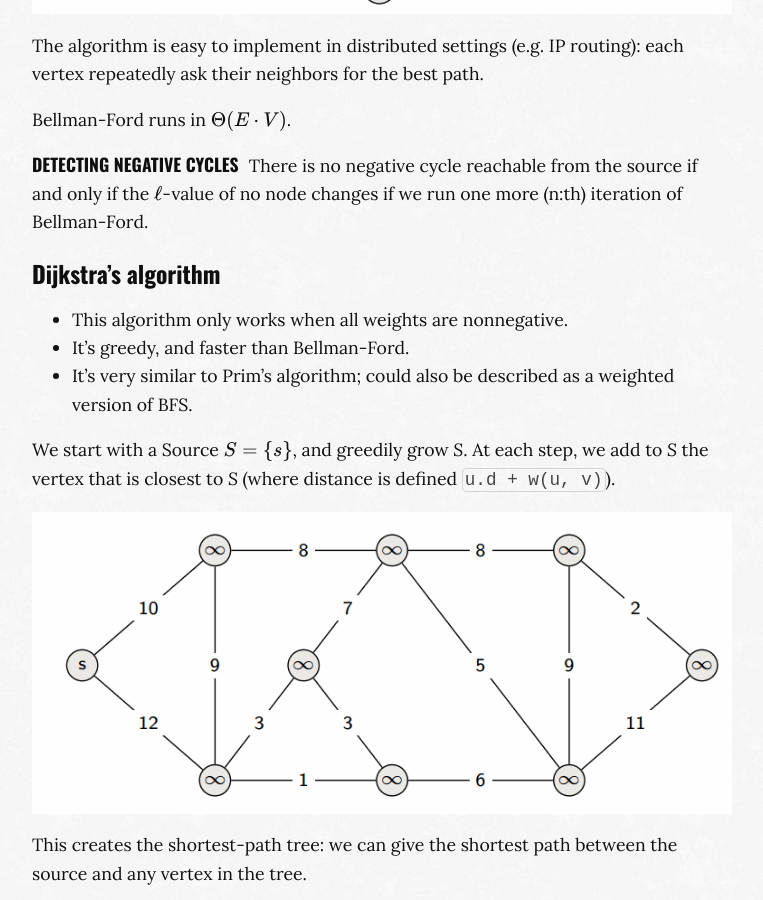
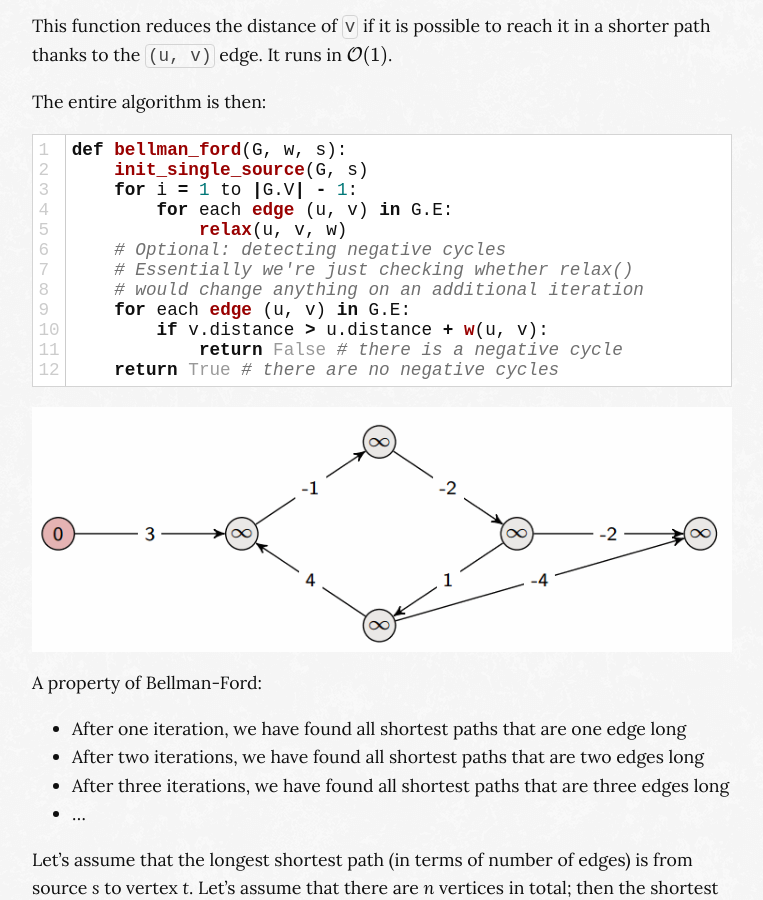
Before and after one commit to MaximeKjaer/kjaer.io, a Jekyll site: the page built from _posts/2016-09-23-algorithms.md, in a window 1280 px wide and 900 px high, scrolled down 55888 px. Shown: the whole window, without its empty margins (258-1021 px from the left). Built offline with Jekyll 4.4.1, drawn with Linux system fonts in a browser that asks for light colours; formulas are drawn with MathJax 3; comment, search, counter and statistics services are not loaded; some of the changed text lies outside the part shown.

Commit message:
Second review of Algorithms notes

```diff
--- a/_posts/2016-09-23-algorithms.md
+++ b/_posts/2016-09-23-algorithms.md
@@ -1617,7 +1617,14 @@
 
 To implement the union, we can make the root of the smaller tree a child of the root of the larger tree. In a good implementation, we use the rank instead of the size to compare the trees, since measuring the size takes time, and rank is an upper bound on the height of a node anyway. Therefore, a proper implementation would make the root with the *smaller rank* a child of the root with the *larger rank*; this is **union-by-rank**.
 
-`find-set` can be implemented with path compression, where every node it meets is made a child of the root; this is **path-compression**.
+`find-set` can be implemented with path compression, where every node it meets while making its way to the top is made a child of the root; this is **path-compression**.
+
+<figure>
+    <img src="/images/algorithms/path-compression.png" alt="Example of path compression">
+    <figcaption>The result of running <code class="highlighter-rouge">find_set(a)</code></figcaption>
+</figure>
+
+Below is one implementation of the operations on this data structure.
 
 {% highlight python linenos %}
 def make_set(x):
@@ -1626,16 +1633,16 @@
 
 def find_set(x):
     if x != x.parent
-        x.parent = find_set(x.parent) # this flattens the tree, makes everything a child of the root.
+        x.parent = find_set(x.parent) # path compression
     return x.parent
 
 def union(x, y):
-    link(find_set(x), find_set(y))
+    link(find_set(x), find_set(y)) # path compression here as well
 
 def link(x, y):
-    if x.rank > y.rank:
+    if x.rank > y.rank: # union by rank
         y.parent = x
-    else:
+    else: # if they have the same rank, the 2nd argument becomes parent
         x.parent = y
         if x.rank == y.rank:
             y.rank = y.rank + 1
@@ -1725,7 +1732,7 @@
 - Sort *E*: $$\mathcal{O}(E\log{E})$$
 - Second for loop: $$\mathcal{O}(E)$$ times `find_sets` and `unions`
 
-So this can run in $$\mathcal{O}(E\log{V})$$; runtime is dominated by the sorting algorithm.
+So this can run in $$\mathcal{O}(E\log{V})$$ (or, equivalently, $$\mathcal{O}(E\log{E}$$ since $$E=V^2$$ at most); runtime is dominated by the sorting algorithm.
 
 ### Summary
 - Greedy is good (sometimes)
@@ -1746,29 +1753,33 @@
 
 
 ### Bellman-Ford algorithm
+Bellman-Ford runs in $$\Theta(E\cdot V)$$. Unlike Dijkstra, it allows negative edge weights, as long as no negative-weight cycle (a cycle where the weights add up to a negative number) is reachable from the source. The algorithm is easy to implement in distributed settings (e.g. IP routing): each vertex repeatedly asks their neighbors for the best path.
+
 - **Input**: Directed graph with weighted edges, source *s*, no negative cycles.
 - **Ouput**: The shortest path from *s* to *t*
 
-The algorithm starts by trivial initialization:
+It starts by trivial initialization, in which the distance of every vertex is set to infinity, and their predecessor is non-existent:
 
 {% highlight python linenos %}
 def init_single_source(G, s):
     for each v in G.V:
-        v.d = infinity
+        v.distance = infinity
         v.predecessor = Nil
     s.d = 0
 {% endhighlight %}
 
-Bellman-Ford updates shortest-path estimates iteratively by using `relax`. We allow negative weight, as long as no negative-weight cycle (a cycle where the weights add up to a negative number) is reachable from the source.
+Bellman-Ford updates shortest-path estimates iteratively by using `relax`:
 
 {% highlight python linenos %}
 def relax(u, v, w):
-    if v.d > u.d + w(u, v):
-        v.d = u.d + w(u, v)
+    if v.distance > u.distance + w(u, v): # if our attempt improves the distance
+        v.distance = u.distance + w(u, v)
         v.predecessor = u
 {% endhighlight %}
 
 This function reduces the distance of `v` if it is possible to reach it in a shorter path thanks to the `(u, v)` edge. It runs in $$\mathcal{O}(1)$$.
+
+The entire algorithm is then:
 
 {% highlight python linenos %}
 def bellman_ford(G, w, s):
@@ -1777,20 +1788,31 @@
         for each edge (u, v) in G.E:
             relax(u, v, w)
     # Optional: detecting negative cycles
+    # Essentially we're just checking whether relax()
+    # would change anything on an additional iteration
     for each edge (u, v) in G.E:
-        if v.d > u.d + w(u, v):
-            return False
-    return True
+        if v.distance > u.distance + w(u, v):
+            return False # there is a negative cycle
+    return True # there are no negative cycles
 {% endhighlight %}
 
 ![GIF of Bellman-Ford in action](/images/algorithms/bellman-ford.gif)
 
-The algorithm is easy to implement in distributed settings (e.g. IP routing): each vertex repeatedly ask their neighbors for the best path.
-
-Bellman-Ford runs in $$\Theta(E\cdot V)$$.
+A property of Bellman-Ford:
+
+- After one iteration, we have found all shortest paths that are one edge long
+- After two iterations, we have found all shortest paths that are two edges long
+- After three iterations, we have found all shortest paths that are three edges long
+- ...
+
+Let's assume that the longest shortest path (in terms of number of edges) is from source *s* to vertex *t*. Let's assume that there are *n* vertices in total; then the shortest path from *s* to *t* can at most be *n-1* edges long, which is why we terminate at *n-1* iterations in the above pseudocode.
+
+Indeed, if there are no negative cycles, Bellman-Ford returns the correct answer after *n-1* iterations. But we may in reality already be done before the *n-1<sup>st</sup>* iteration. If the longest shortest path (in terms of number of edges) is *m* edges long, then the *m<sup>th</sup>* iteration will produce the final result. The algorithm has no way of knowing the value of *m*, but what it could do is run an *m+1<sup>st</sup>* iteration and see if any distances change; if not, then it is done.
+
+At any iteration, if Bellman-Ford doesn't change any vertex distances, then it is done (it won't change anything after this point anyway).
 
 #### Detecting negative cycles
-There is no negative cycle reachable from the source if and only if the $$\ell$$-value of no node changes if we run one more (n:th) iteration of Bellman-Ford.
+There is no negative cycle reachable from the source if and only if no distances change when we run one more (*n<sup>th</sup>*) iteration of Bellman-Ford.
 
 ### Dijkstra's algorithm
 - This algorithm only works when all weights are nonnegative.
@@ -1863,7 +1885,7 @@
 For an event A, let $$X_A = I\{A\}$$. Then $$\mathbb{E}[X_A] = Pr[A]$$
 
 {% details Proof %}
-$$\mathbb{E}[X_A] = I\cdot Pr[A] + 0\cdot Pr[\bar{A}] = Pr[A]$$
+$$\mathbb{E}[X_A] = 1\cdot Pr[A] + 0\cdot Pr[\bar{A}] = Pr[A]$$
 {% enddetails %}
 
 #### Multiple Coin Flips
@@ -1932,19 +1954,18 @@
 #### Hash tables
 Instead, let's use hash tables. Their running time is the same (constant, in average case), but their space requirement is $$\mathcal{O}(K)$$, the size of the key space (instead of the universe).
 
-In hash tables an element with key *k* is stored in slot *h(k)*. $$h: U \rightarrow\{0, 1, \dots, m-1\}$$ is called the **hash function**
-
-Good hash function is efficiently computable, should distribute keys uniformly (seemingly at random over our sample space, though the output should of course be deterministic, the same every time we run the function). This is the principle of **simple uniform hashing**:
-
-> *h* hashes a new key equally likely to any of the *m* slots independently of
-where any other has hashed to
+In hash tables an element with key *k* is stored in slot *h(k)*. $$h: U \rightarrow\{0, 1, \dots, m-1\}$$ is called the **hash function**.
+
+A good hash function is efficiently computable, should distribute keys uniformly (seemingly at random over our sample space, though the output should of course be deterministic, the same every time we run the function). This is the principle of **simple uniform hashing**:
+
+> The hashing function **h** hashes a new key equally likely to any of the **m** slots, independently of where any other key has hashed to
 
 #### Collisions
-When two items with keys *k<sub>i</sub>* and *k<sub>j</sub>* have *h(k<sub>i</sub>) = h(k<sub>j</sub>)*. How big of a table do we need to avoid collisions with high probability? This is the same problem as the [Birthday Lemma](#birthday-lemma). It says that for *h* to be injective with good probability then we need $$m > K^2$$.
-
-This means that if a library has 10.000 books then it needs an array of size 10<sup>8</sup>.
-
-So we can't avoid collisions, but we can still deal with them. We can place all elements that hash to the same slot into the same linked list.
+When two items with keys *k<sub>i</sub>* and *k<sub>j</sub>* have *h(k<sub>i</sub>) = h(k<sub>j</sub>)*, we have a collision. How big of a table do we need to avoid collisions with high probability? This is the same problem as the [Birthday Lemma](#birthday-lemma). It says that for *h* to be injective with good probability (meaning that the expected number of collisions is lower than 1) then we need $$m > K^2$$.
+
+This means that if a library has $$K = 10 000$$ books then it needs an array of size $$ m = K^2 = 10^8 $$ (at least).
+
+Even then, we can't avoid collisions, but we can still deal with them. We can place all elements that hash to the same slot into the same **doubly linked list**.
 
 ![A hash collision and its representation in memory](/images/algorithms/hash-collision.png)
 
@@ -1959,12 +1980,13 @@
 def chained_hash_delete(T, x):
     delete x in the list T[h(x.key)]
 {% endhighlight %}
+
+See [linked lists](#linked-lists) for details on how to do operations on the lists.
 
 #### Running times
 - `Insert`: $$\mathcal{O}(1)$$
 - `Delete`: $$\mathcal{O}(1)$$
 - `Search`: Expected $$\mathcal{O}(\frac{n}{m})$$ (if good hash function)
-
 
 Insertion and deletion are $$\mathcal{O}(1)$$, and the space requirement is $$\mathcal{O}(m+K)$$.
 
```
Also changed, not shown: other parts of _posts/2016-09-23-algorithms.md (+10 -10 lines).
